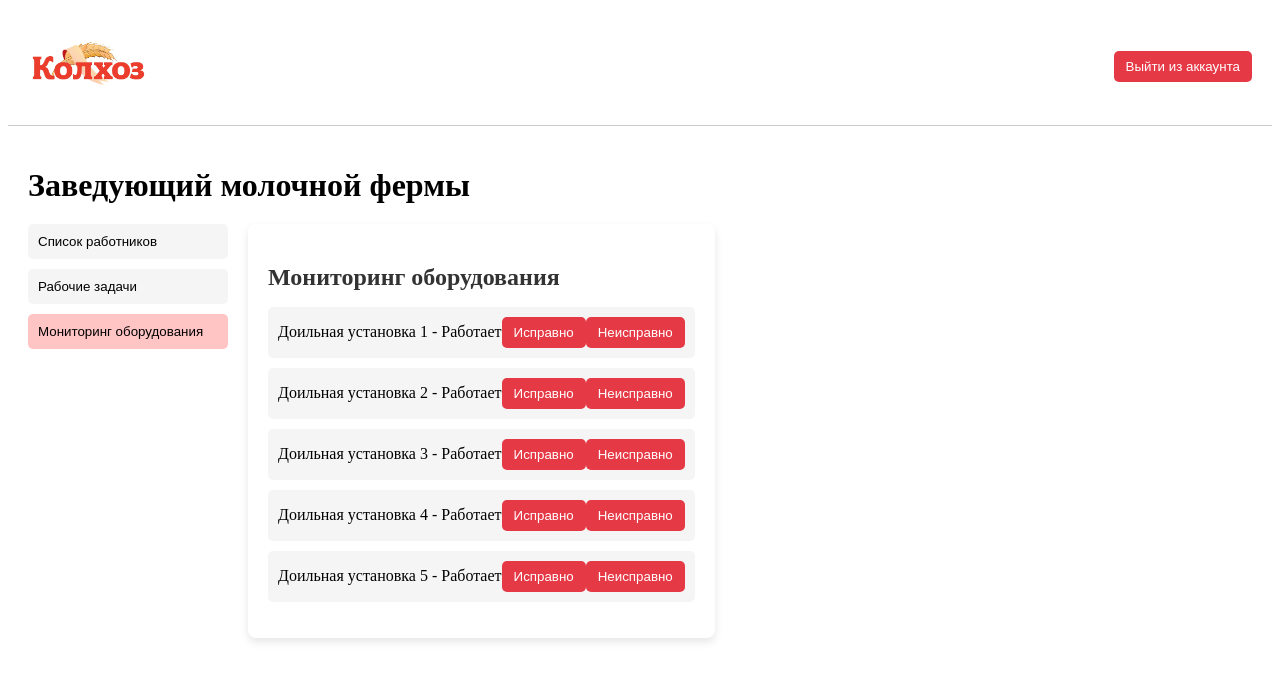
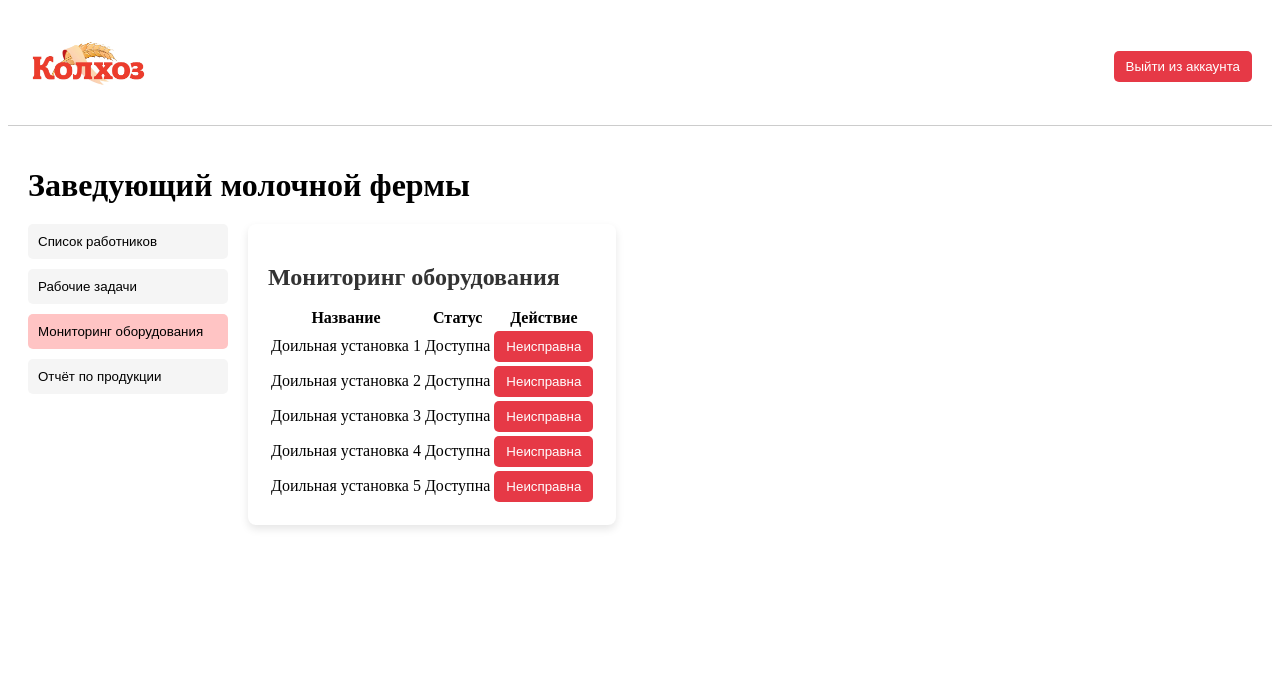
Before and after one commit to Rapkup/FIMOZ, an Angular app in the folder fimoz/: page /zav-mol-fermi-page in a window 1280 px wide. Both pictures are taken after a click on the button "Мониторинг оборудования". Shown: the top 680 px of the page. Built offline with nearby package versions, Linux system fonts and the light colour scheme.

Commit message:
финал очка

```diff
--- a/fimoz/src/app/Components/zav-mol-fermi/zav-mol-fermi.component.html
+++ b/fimoz/src/app/Components/zav-mol-fermi/zav-mol-fermi.component.html
@@ -11,6 +11,7 @@
         <button class="menu-item" [class.active]="activeSection === 'workers'" (click)="showSection('workers')">Список работников</button>
         <button class="menu-item" [class.active]="activeSection === 'tasks'" (click)="showSection('tasks')">Рабочие задачи</button>
         <button class="menu-item" [class.active]="activeSection === 'equipment'" (click)="showSection('equipment')">Мониторинг оборудования</button>
+        <button class="menu-item" [class.active]="activeSection === 'reports'" (click)="showSection('reports')">Отчёт по продукции</button>
       </div>
 
       <div class="main-content">
@@ -63,37 +64,62 @@
         <!-- Мониторинг оборудования -->
         <div *ngIf="activeSection === 'equipment'" class="section equipment-section">
           <h2>Мониторинг оборудования</h2>
-          <ul>
-            <li *ngFor="let machine of milkingMachines">
-              {{ machine.name }} - {{ machine.status === 'available' ? 'Работает' : 'Не работает' }}
-              <button (click)="changeMilkingMachineStatus('available', machine)">Исправно</button>
-              <button (click)="changeMilkingMachineStatus('not available', machine)">Неисправно</button>
-            </li>
-          </ul>
+          <table>
+            <thead>
+              <tr>
+                <th>Название</th>
+                <th>Статус</th>
+                <th>Действие</th>
+              </tr>
+            </thead>
+            <tbody>
+              <tr *ngFor="let machine of milkingMachines">
+                <td>{{ machine.name }}</td>
+                <td>{{ machine.status === 'available' ? 'Доступна' : 'Неисправна' }}</td>
+                <td>
+                  <button (click)="changeMilkingMachineStatus('available', machine)" *ngIf="machine.status === 'not available'">Исправить</button>
+                  <button (click)="changeMilkingMachineStatus('not available', machine)" *ngIf="machine.status === 'available'">Неисправна</button>
+                </td>
+              </tr>
+            </tbody>
+          </table>
         </div>
 
-        <!-- Назначение задачи -->
-        <div *ngIf="taskModalOpen" class="section assign-task-section">
-          <h3>Назначить задачу для {{ selectedWorker?.name }}</h3>
-          <div>
-            <label>Выберите животное:</label>
-            <select [(ngModel)]="selectedAnimal">
-              <option *ngFor="let animal of availableAnimals" [ngValue]="animal">{{ animal.name }}</option>
-            </select>
+        <!-- Отчёт по продукции -->
+        <div *ngIf="activeSection === 'reports'" class="section reports-section">
+          <h2>Отчёт по продукции</h2>
+          <table>
+            <thead>
+              <tr>
+                <th>Дата</th>
+                <th>Итог по молоку (л)</th>
+              </tr>
+            </thead>
+            <tbody>
+              <tr *ngFor="let report of reports" (click)="selectReport(report)">
+                <td>{{ report.date }}</td>
+                <td>{{ report.totalMilkProduced }}</td>
+              </tr>
+            </tbody>
+          </table>
+
+          <!-- Подробности отчета -->
+          <div *ngIf="selectedReport" class="report-details">
+            <h3>Подробности отчета за {{ selectedReport.date }}</h3>
+            <h4>Рабочие</h4>
+            <ul>
+              <li *ngFor="let worker of selectedReport.workers">{{ worker.name }} - {{ worker.category }}</li>
+            </ul>
+            <h4>Доильные установки</h4>
+            <ul>
+              <li *ngFor="let machine of selectedReport.milkingMachines">{{ machine.name }} </li>
+            </ul>
+            <h4>Оборудование</h4>
+            <p>{{ selectedReport.equipmentStatus }}</p>
+            <h4>Итог</h4>
+            <p>{{ selectedReport.totalMilkProduced }} литров молока</p>
           </div>
-          <div>
-            <label>Выберите доильную установку:</label>
-            <select [(ngModel)]="selectedMilkingMachine">
-              <option *ngFor="let machine of availableMilkingMachines" [ngValue]="machine">{{ machine.name }}</option>
-            </select>
-          </div>
-          <button (click)="assignTask()">Назначить</button>
-          <button (click)="taskModalOpen = false">Отмена</button>
         </div>
-
-        <!-- Уведомления -->
-        <div *ngIf="notification" class="notification">{{ notification }}</div>
-        <div *ngIf="errorNotification" class="error-notification">{{ errorNotification }}</div>
       </div>
     </div>
   </main>
--- a/fimoz/src/app/Components/zav-mol-fermi/zav-mol-fermi.component.scss
+++ b/fimoz/src/app/Components/zav-mol-fermi/zav-mol-fermi.component.scss
@@ -126,7 +126,7 @@ h2, h3 {
 /* Кнопки в таблицах */
 .btn-select {
   padding: 8px 12px;
-  background-color: #007bff;
+  background-color: #e63946;
   color: white;
   border: none;
   border-radius: 5px;
@@ -134,7 +134,7 @@ h2, h3 {
 }
 
 .btn-select:hover {
-  background-color: #0056b3;
+  background-color: #e63946;
 }
 
 /* Рабочие задачи */
--- a/fimoz/src/app/Components/zav-mol-fermi/zav-mol-fermi.component.ts
+++ b/fimoz/src/app/Components/zav-mol-fermi/zav-mol-fermi.component.ts
@@ -27,6 +27,14 @@ interface Task {
   animal: Animal;
   milkingMachine: MilkingMachine;
   status: string;
+}
+
+interface Report {
+  date: string;
+  workers: Worker[];
+  milkingMachines: MilkingMachine[];
+  equipmentStatus: string; // Статус оборудования (работает/не работает)
+  totalMilkProduced: number; // Итог по молоку (литры)
 }
 
 @Component({
@@ -59,6 +67,23 @@ export class ZavMolFermiComponent {
   ];
 
   workerTasks: Task[] = [];
+  reports: Report[] = [
+    {
+      date: '2024-12-01',
+      workers: this.workers,
+      milkingMachines: this.milkingMachines,
+      equipmentStatus: 'Все в порядке',
+      totalMilkProduced: 500,
+    },
+    {
+      date: '2024-11-01',
+      workers: this.workers,
+      milkingMachines: this.milkingMachines,
+      equipmentStatus: 'Нуждается в ремонте',
+      totalMilkProduced: 450,
+    }
+  ];
+  selectedReport: Report | null = null;
   notification: string = '';
   errorNotification: string = '';
   activeSection: string = 'workers';
@@ -140,4 +165,8 @@ export class ZavMolFermiComponent {
     this.activeSection = section;
     this.resetSelections();
   }
+
+  selectReport(report: Report): void {
+    this.selectedReport = report;
+  }
 }
```
